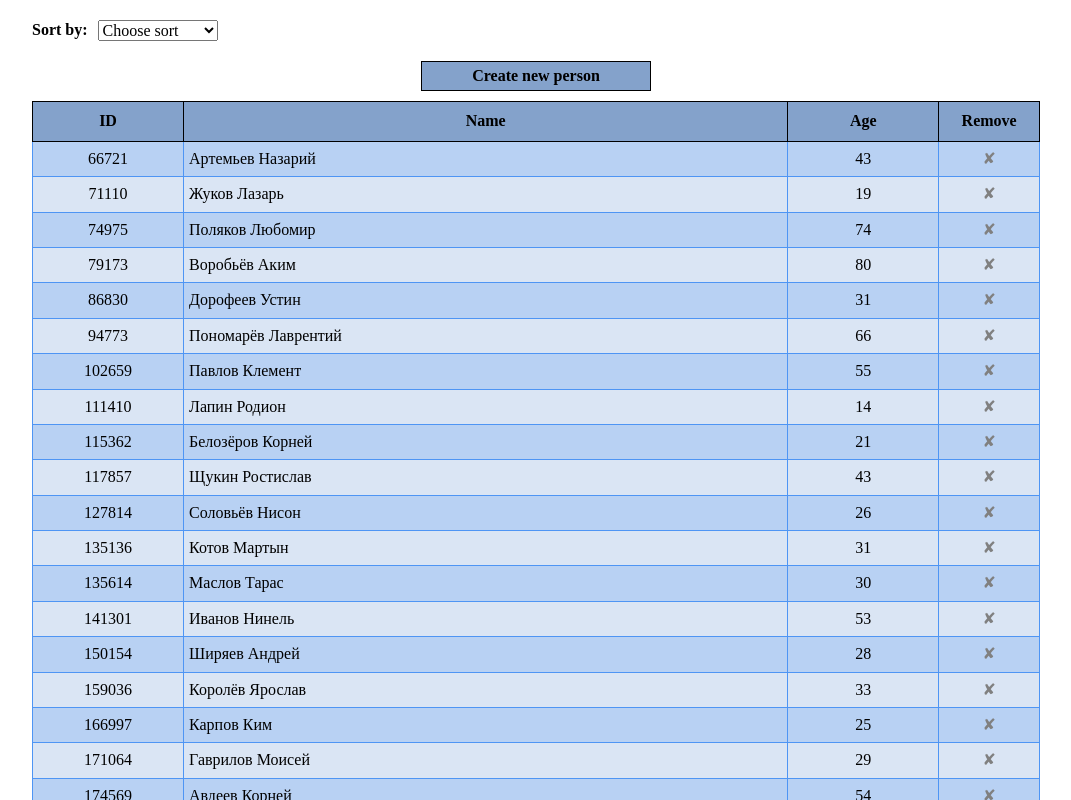
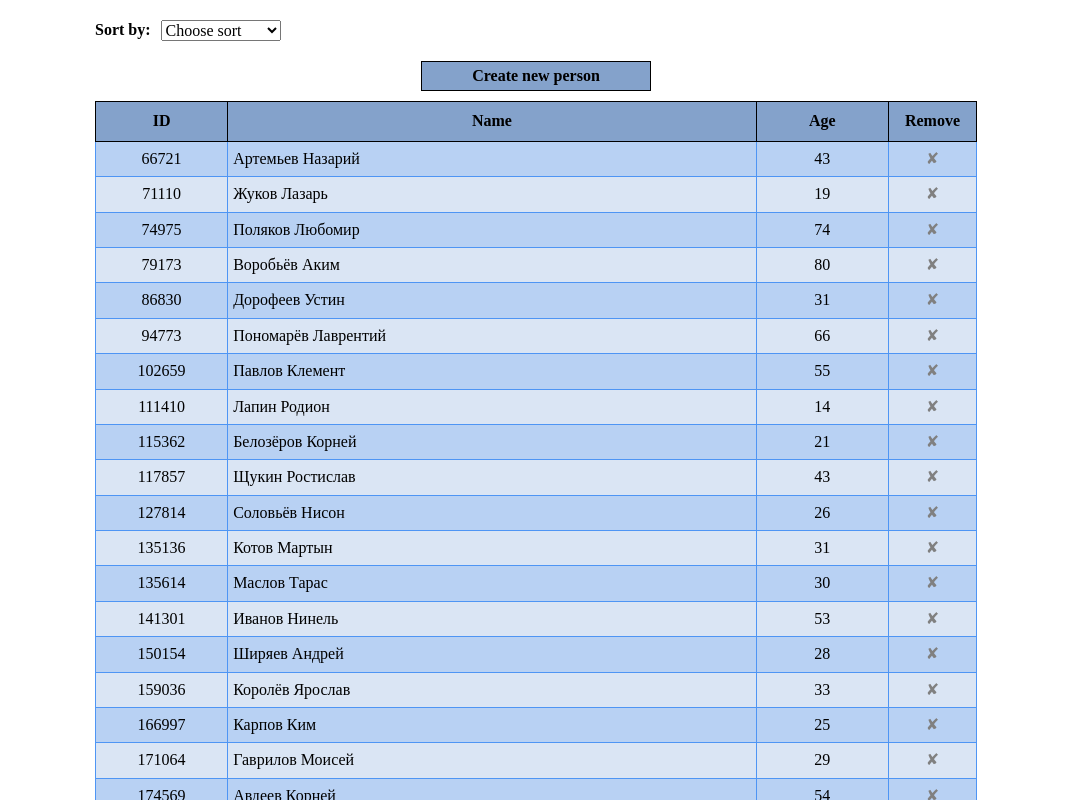
Before and after one commit to it-amalker/test-task-bim-info-ru, a React app: page / in a window 1280 px wide. Shown: the whole page, without its empty margins (104-1175 px from the left). Built offline with nearby package versions, Linux system fonts and the light colour scheme.

Commit message:
change app width

```diff
--- a/src/styles/style.css
+++ b/src/styles/style.css
@@ -12,7 +12,7 @@
 }
 
 .persons-table {
-  width: 80%;
+  width: 70%;
   border-collapse: collapse;
 }
 
@@ -162,7 +162,7 @@
 }
 
 .sort-container {
-  width: 80%;
+  width: 70%;
   margin: auto;
   margin-bottom: 20px;
 
```
